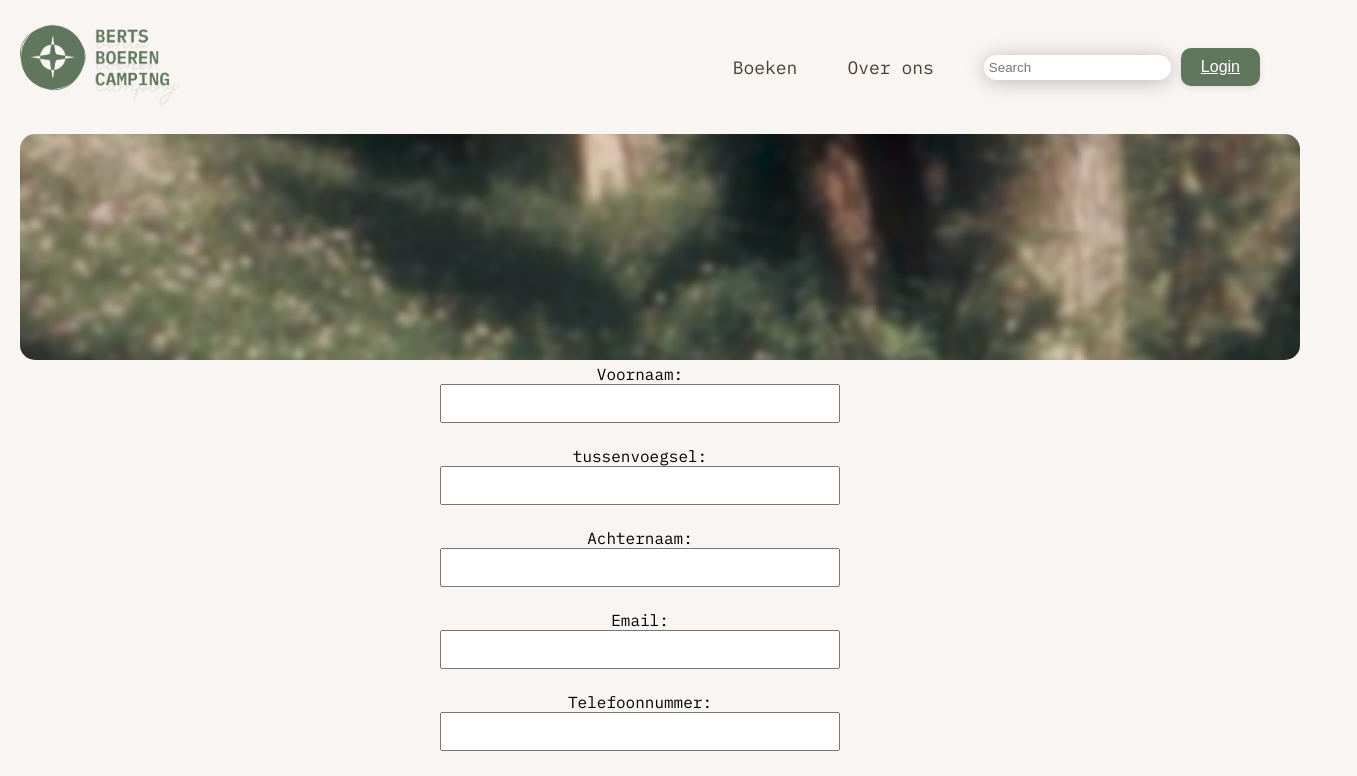
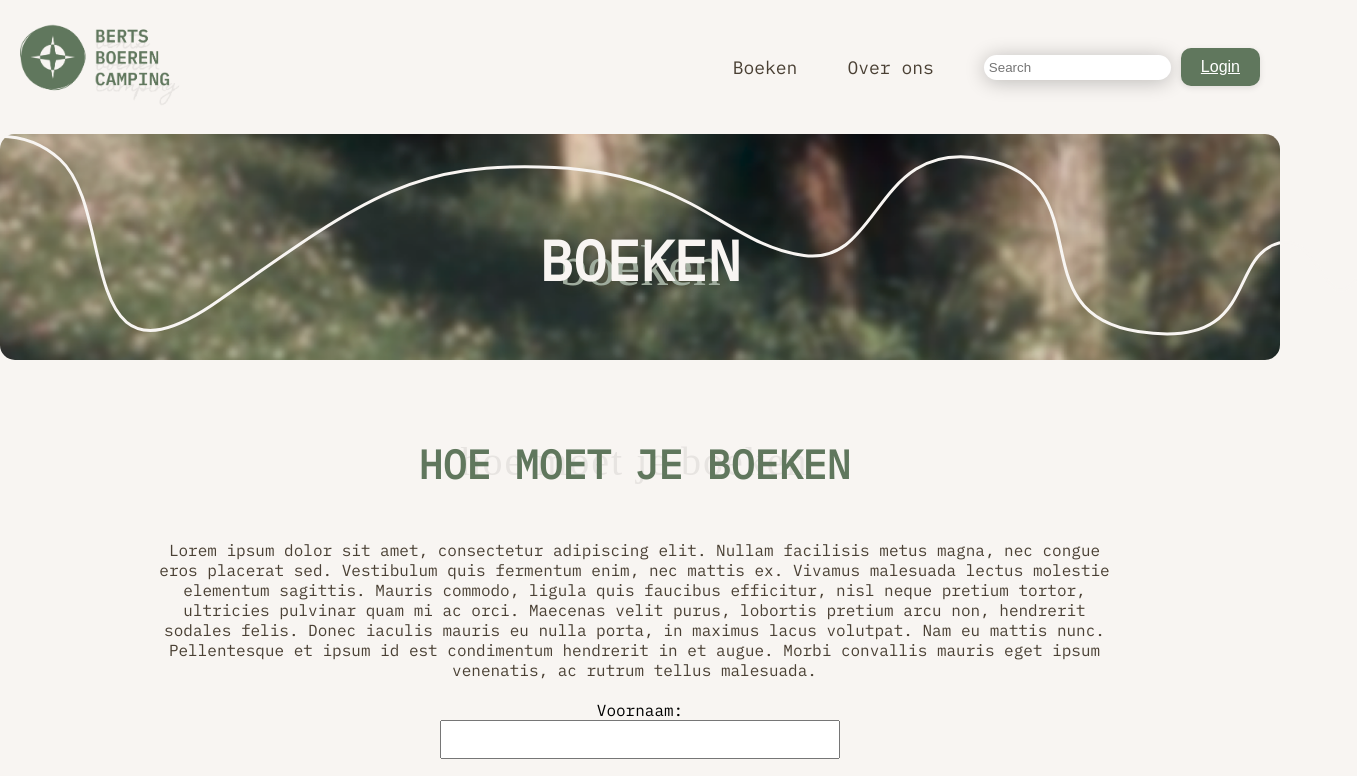
Before and after one commit to LaulensW/BertsBoerenCamping, a React (Vite) app in the folder BertsBoerenCamping/: page /booking in a window 1280 px wide. Shown: the top 776 px of the page, 1357 px wide, since content can reach past the window. Built offline with nearby package versions, Linux system fonts and the light colour scheme.

Commit message:
Banner gestyled en uitleg toegevoegd

```diff
--- a/BertsBoerenCamping/src/Views/Booking.jsx
+++ b/BertsBoerenCamping/src/Views/Booking.jsx
@@ -9,6 +9,7 @@ const Booking = () => {
       <Layout>
       <h2></h2>
       <BookingBannerEnUitleg />
+      <br/>
       <BookingForm />
       </Layout>
 
--- a/BertsBoerenCamping/src/components/BookingBannerEnUitleg.css
+++ b/BertsBoerenCamping/src/components/BookingBannerEnUitleg.css
@@ -1,3 +1,57 @@
+.banner-boeken-title{
+    position: absolute;
+    margin-top: 90px;
+    font-size: 56px;
+    font-weight: var(--font-weight-semibold);
+    color: var(--neutral-color);
+    z-index: 5;
+}
+.banner-boeken-title-cursive{
+    font-family: 'Homemade Apple', cursive;
+    position: absolute;
+    margin: 100px 0 0 0;
+    font-size: 56px;
+    color: #A0AD9E;
+}
+.banner{
+    display: flex;
+    justify-content: center;
+    z-index: -5;
+}
 .booking-banner{
     border-radius: 15px;
 }
+.banner-wave{
+    position: absolute;
+}
+.hoe-moet-je-boeken-title{
+    color: var(--primary-color);
+    font-weight: var(--font-weight-semibold);
+    display: flex;
+    justify-content: center;
+    font-size: 40px;
+    display: flex;
+}
+.hoe-moet-je-boeken-title-cursive{
+    font-family: 'Homemade Apple', cursive;
+    position: absolute;
+    display: flex;
+    justify-content: center;
+    color: #E7E4E1;
+    font-size: 40px;
+    margin: 0px 0 0 0;
+    letter-spacing: 2px;
+    z-index: -1;
+}
+.boeken-uitleg{
+    display: flex;
+    flex-direction: column;
+    align-items: center;
+    margin: 78px 0 0 6%;
+    width: 87%
+}
+.boeken-uitleg-tekst{
+    color: var(--secondary-color);
+    font-size: 16px;
+    margin-top: 50px
+}
--- a/BertsBoerenCamping/src/components/BookingBannerEnUitleg.jsx
+++ b/BertsBoerenCamping/src/components/BookingBannerEnUitleg.jsx
@@ -1,10 +1,22 @@
 import React from 'react';
 import './BookingBannerEnUitleg.css';
+import BookingWave from '../assets/booking-banner-wave.svg';
 
 const Banner = () => {
     return(
         <>
-        <img src="../images/Booking_Banner.png" className="booking-banner"/>
+        <div className="banner">
+            <p className="banner-boeken-title-cursive">boeken</p>
+            <h className="banner-boeken-title">BOEKEN</h>
+            <img src={BookingWave} alt="banner wave" className="banner-wave"/>
+            <img src="../images/Booking_Banner.png" className="booking-banner"/>
+        </div>
+
+        <div className="boeken-uitleg">
+        <h3 className="hoe-moet-je-boeken-title">HOE MOET JE BOEKEN</h3>
+        <p3 className="hoe-moet-je-boeken-title-cursive">hoe moet je boeken</p3>
+        <p3 className="boeken-uitleg-tekst">Lorem ipsum dolor sit amet, consectetur adipiscing elit. Nullam facilisis metus magna, nec congue eros placerat sed. Vestibulum quis fermentum enim, nec mattis ex. Vivamus malesuada lectus molestie elementum sagittis. Mauris commodo, ligula quis faucibus efficitur, nisl neque pretium tortor, ultricies pulvinar quam mi ac orci. Maecenas velit purus, lobortis pretium arcu non, hendrerit sodales felis. Donec iaculis mauris eu nulla porta, in maximus lacus volutpat. Nam eu mattis nunc. Pellentesque et ipsum id est condimentum hendrerit in et augue. Morbi convallis mauris eget ipsum venenatis, ac rutrum tellus malesuada.</p3>
+        </div>
         </>
     );
 };
--- a/BertsBoerenCamping/src/components/Layout.css
+++ b/BertsBoerenCamping/src/components/Layout.css
@@ -1,6 +1,6 @@
 .layout-container {
     max-width: 100%;
     margin: 0 auto;
-    padding: 20px;
+    padding: 20px 7% 0 7%;
     text-align: center;
   }
```
